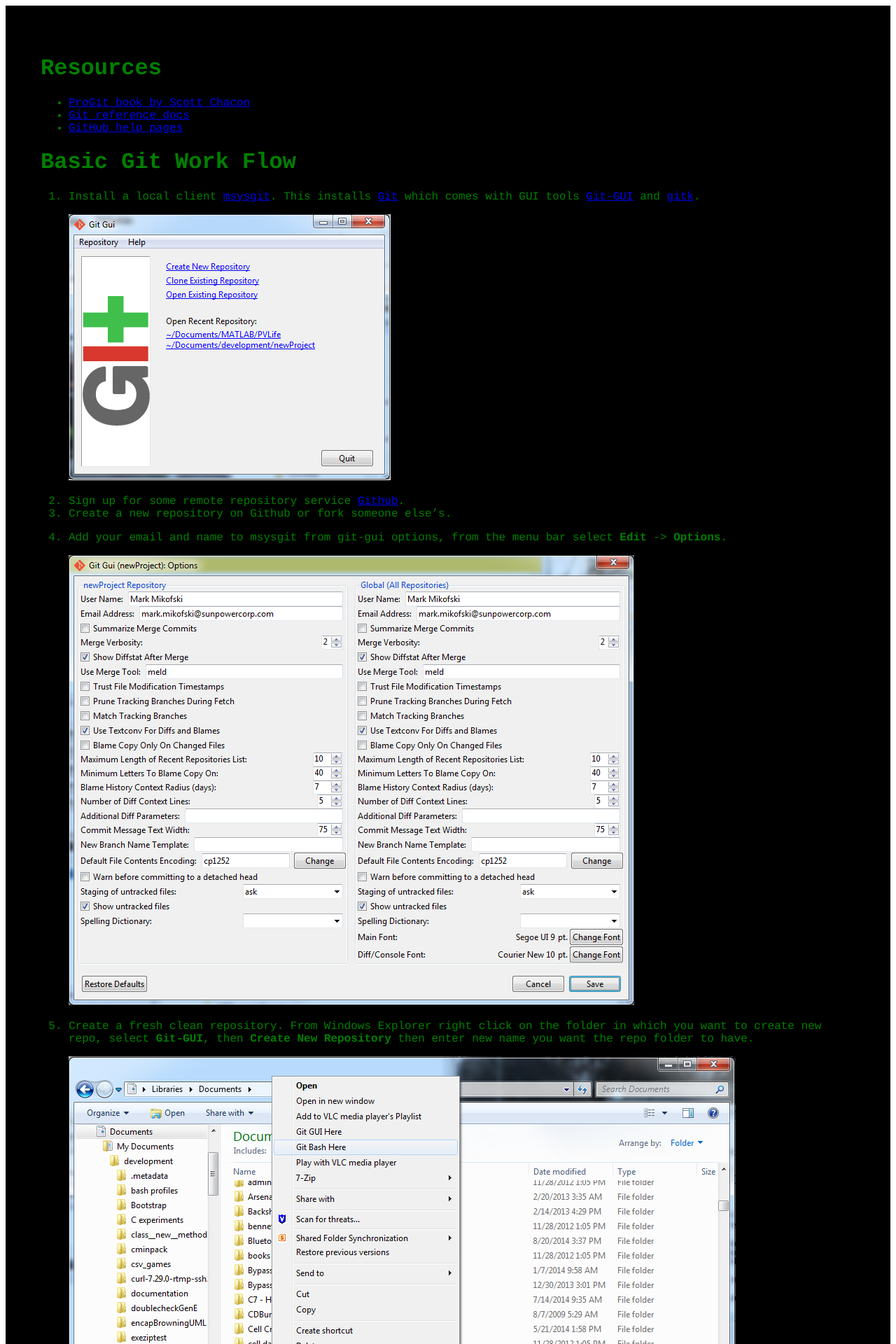
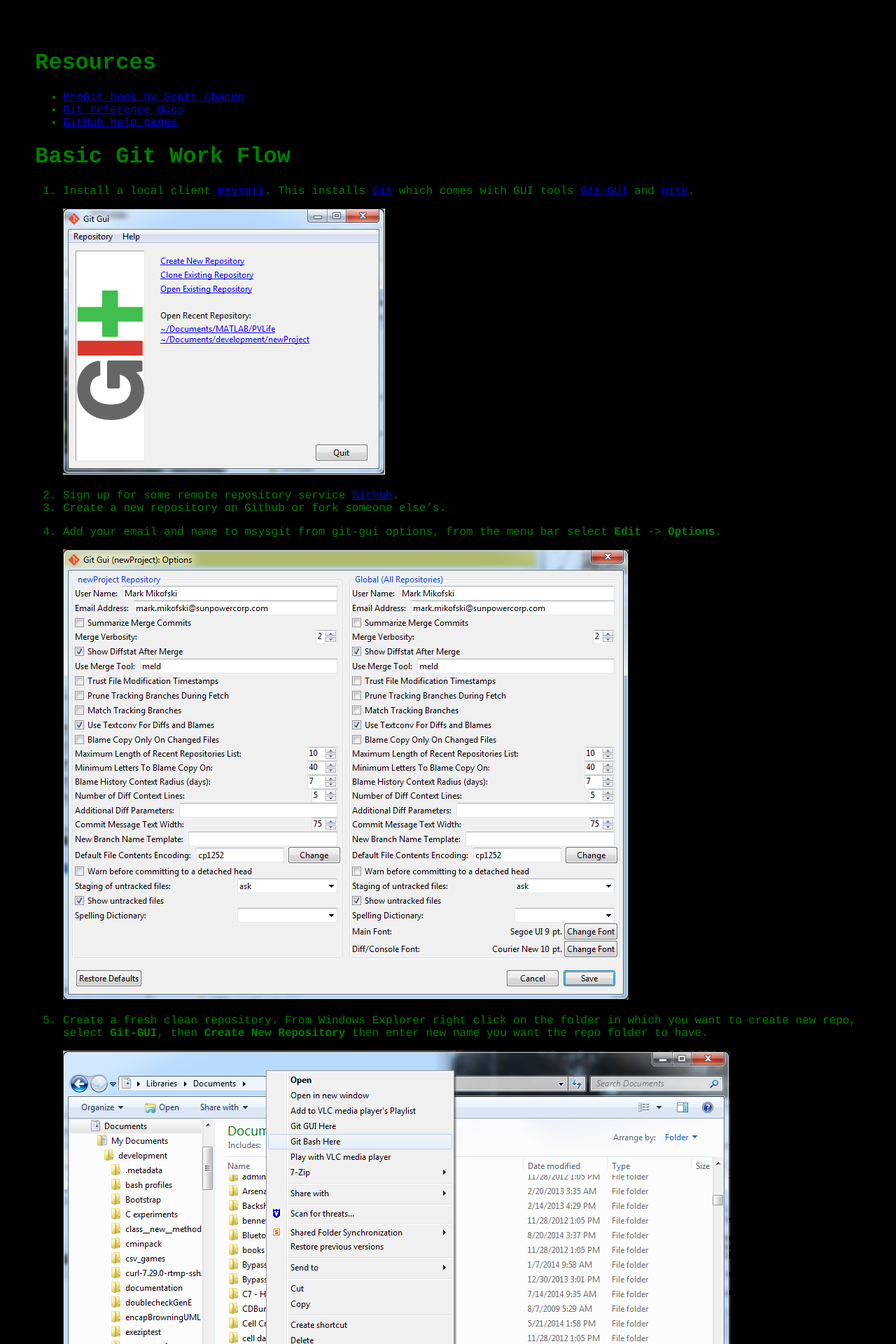
Before and after one commit to mikofski/BasicGitWorkFlow, a Jekyll site: the page built from index.md, in a window 1280 px wide. Shown: the top 1920 px of the page at 70% size. Built offline with Jekyll 4.4.1, drawn with Linux system fonts in a browser that asks for light colours.

Commit message:
remove nested div container, set body margin to 0

```diff
--- a/_layouts/default.html
+++ b/_layouts/default.html
@@ -8,15 +8,11 @@
     font-family: courier;
     padding: 50px;
   }
-  #content > div {
-  }
   </style>
 </head>
-<body>
+<body style="margin: 0">
   <div id="content">
-    <div>
-    {{ content }}
-    </div>
+  {{ content }}
   </div>
 </body>
 </html>
```
